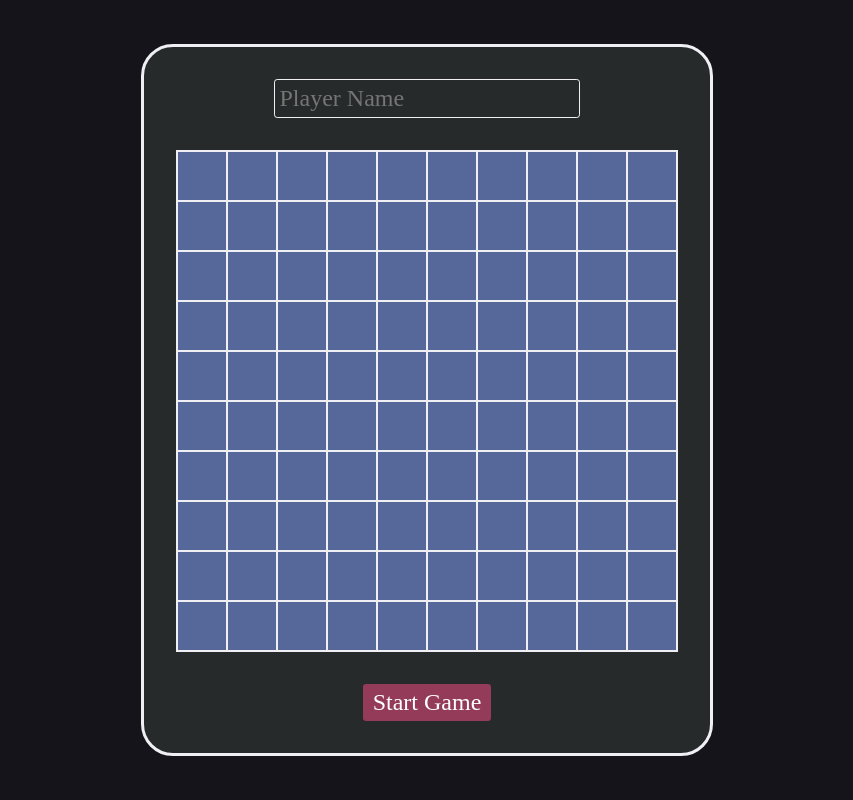
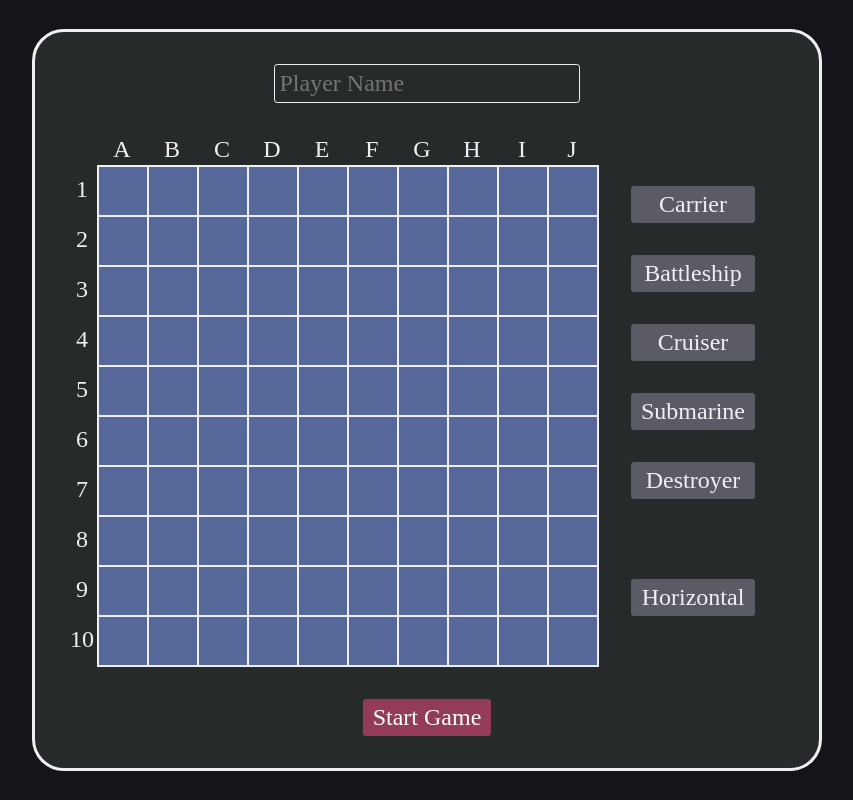
Before and after one commit to loopsc/battleship, a website built with webpack: page src/template.html in a window 1280 px wide. Shown: the whole page, without its empty margins (213-1066 px from the left). Built offline with nearby package versions, Linux system fonts and the light colour scheme; a web font is replaced by a local one.

Commit message:
Added axis headings and buttons on the side.

```diff
--- a/src/render.js
+++ b/src/render.js
@@ -1,5 +1,20 @@
 export function setupScreen() {
     const main = document.getElementById("main");
+
+    const boardWrapper = document.createElement("div");
+    boardWrapper.classList.add("board-wrapper");
+
+    const corner = document.createElement("div");
+    corner.classList.add("corner-cell");
+
+    const colLabels = document.createElement("div");
+    colLabels.classList.add("col-labels");
+
+    const rowLabels = document.createElement("div");
+    rowLabels.classList.add("row-labels");
+
+    const buttonsMenu = document.createElement("div");
+    buttonsMenu.classList.add("buttons-menu");
 
     const board = document.createElement("div");
     board.classList.add("board");
@@ -10,14 +25,77 @@ export function setupScreen() {
     playerNameInput.classList.add("player-name-input");
 
     const startGameButton = document.createElement("button");
-    startGameButton.classList.add("button");
+    startGameButton.classList.add("menu-buttons");
     startGameButton.textContent = "Start Game";
 
+    generateButtons(buttonsMenu);
+
+    boardWrapper.appendChild(corner);
+    boardWrapper.appendChild(colLabels);
+    boardWrapper.appendChild(buttonsMenu);
+    boardWrapper.appendChild(rowLabels);
+    boardWrapper.appendChild(board);
+
     main.appendChild(playerNameInput);
-    main.appendChild(board);
+    main.appendChild(boardWrapper);
     main.appendChild(startGameButton);
 
+    generateAxisLabels(colLabels, rowLabels);
     generateGrid(board);
+
+}
+
+function generateButtons(container) {
+    const carrierButton = document.createElement("button");
+    carrierButton.classList.add("menu-buttons", "ship-button");
+    carrierButton.textContent = "Carrier";
+
+    const battleshipButton = document.createElement("button");
+    battleshipButton.classList.add("menu-buttons", "ship-button");
+    battleshipButton.textContent = "Battleship"
+
+    const cruiserButton = document.createElement("button");
+    cruiserButton.classList.add("menu-buttons", "ship-button");
+    cruiserButton.textContent = "Cruiser"
+
+    const subButton = document.createElement("button");
+    subButton.classList.add("menu-buttons", "ship-button");
+    subButton.textContent = "Submarine"
+
+    const destroyerButton = document.createElement("button");
+    destroyerButton.classList.add("menu-buttons", "ship-button");
+    destroyerButton.textContent = "Destroyer"
+
+    const orientationButton = document.createElement("button");
+    orientationButton.classList.add("menu-buttons","ship-button", "orientation-button");
+    orientationButton.textContent = "Horizontal";
+    orientationButton.addEventListener("click", () => {
+        orientationButton.textContent = orientationButton.textContent === "Horizontal" ? "Vertical" : "Horizontal";
+    })
+
+
+    container.append(
+        carrierButton,
+        battleshipButton,
+        cruiserButton,
+        subButton,
+        destroyerButton,
+        orientationButton
+    );
+}
+
+function generateAxisLabels(colContainer, rowContainer) {
+    for (let i = 0; i < 10; i++) {
+        const colLabel = document.createElement("div");
+        colLabel.textContent = String.fromCharCode(65 + i); // A–J
+        colLabel.classList.add("axis-text");
+        colContainer.appendChild(colLabel);
+
+        const rowLabel = document.createElement("div");
+        rowLabel.textContent = i + 1; // 1–10
+        rowLabel.classList.add("axis-text");
+        rowContainer.appendChild(rowLabel);
+    }
 }
 
 function generateGrid(container, gridSize = 10) {
--- a/src/styles.css
+++ b/src/styles.css
@@ -8,13 +8,13 @@
 }
 
 :root {
-    --mega-white: #FFFFFF;
-    --primary-black: #15141A;
-    --secondary-black: #262A2B;
-    --primary-gray: #5B5B66;
-    --light-gray: #F0F0F4;
+    --mega-white: #ffffff;
+    --primary-black: #15141a;
+    --secondary-black: #262a2b;
+    --primary-gray: #5b5b66;
+    --light-gray: #f0f0f4;
     --ocean-blue: #566899;
-    --cool-pink: #FF4D8880;
+    --cool-pink: #ff4d8880;
     --text-size: 1.5rem;
 }
 
@@ -27,6 +27,48 @@ body {
     background-color: var(--primary-black);
 }
 
+.board-wrapper {
+    display: grid;
+    grid-template-columns: 30px auto auto;
+    grid-template-rows: 30px auto;
+}
+
+.corner-cell {
+    width: 30px;
+    height: 30px;
+}
+
+.col-labels {
+    display: grid;
+    grid-template-columns: repeat(10, 50px);
+    height: 30px;
+}
+
+.row-labels {
+    display: grid;
+    grid-template-rows: repeat(10, 50px);
+    width: 30px;
+}
+
+.axis-text {
+    display: flex;
+    align-items: center;
+    justify-content: center;
+    color: var(--light-gray);
+    font-size: 1.5rem;
+}
+
+.buttons-menu {
+    grid-column: 3/4;
+    grid-row: 1/ -1;
+    display: flex;
+    flex-direction: column;
+    gap: 2rem;
+    justify-content: center;
+    padding: 2rem;
+
+}
+
 #main {
     display: flex;
     flex-direction: column;
@@ -34,7 +76,7 @@ body {
     gap: 2rem;
     border: 3px solid var(--light-gray);
     border-radius: 2rem;
-    background-color: #262A2B;
+    background-color: #262a2b;
     padding: 2rem;
 }
 
@@ -62,11 +104,29 @@ body {
     padding: 0.3rem;
 }
 
-.button {
+.menu-buttons {
     background-color: var(--cool-pink);
     border: none;
     color: var(--mega-white);
     font-size: var(--text-size);
     padding: 5px 10px;
-    border-radius: 0.2rem
+    border-radius: 0.2rem;
 }
+
+.menu-buttons:hover {
+    scale: 1.1;
+}
+
+.ship-button {
+    background-color: var(--primary-gray);
+    color: var(--light-gray);
+}
+
+.ship-button:hover {
+    background-color: rgb(131, 184, 131);
+    color: var(--primary-black);
+}
+
+.ship-button.orientation-button {
+    margin-top: 3rem;
+}
```
